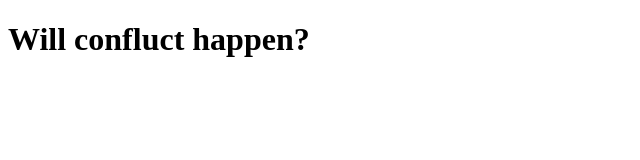
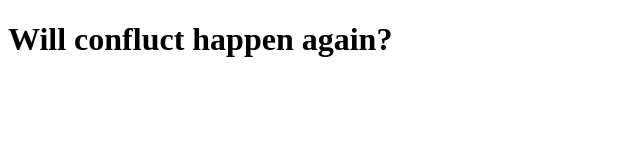
Before and after one commit to eden90267/conflict, a plain HTML site: page index.html in a window 1280 px wide. Shown: the whole page, without its empty margins (0-640 px from the left). Drawn offline with Linux system fonts and the light colour scheme.

Commit message:
Add again

```diff
--- a/index.html
+++ b/index.html
@@ -5,6 +5,6 @@
 	<title>Document</title>
 </head>
 <body>
-	<h1>Will confluct happen?</h1>
+	<h1>Will confluct happen again?</h1>
 </body>
 </html>
```
